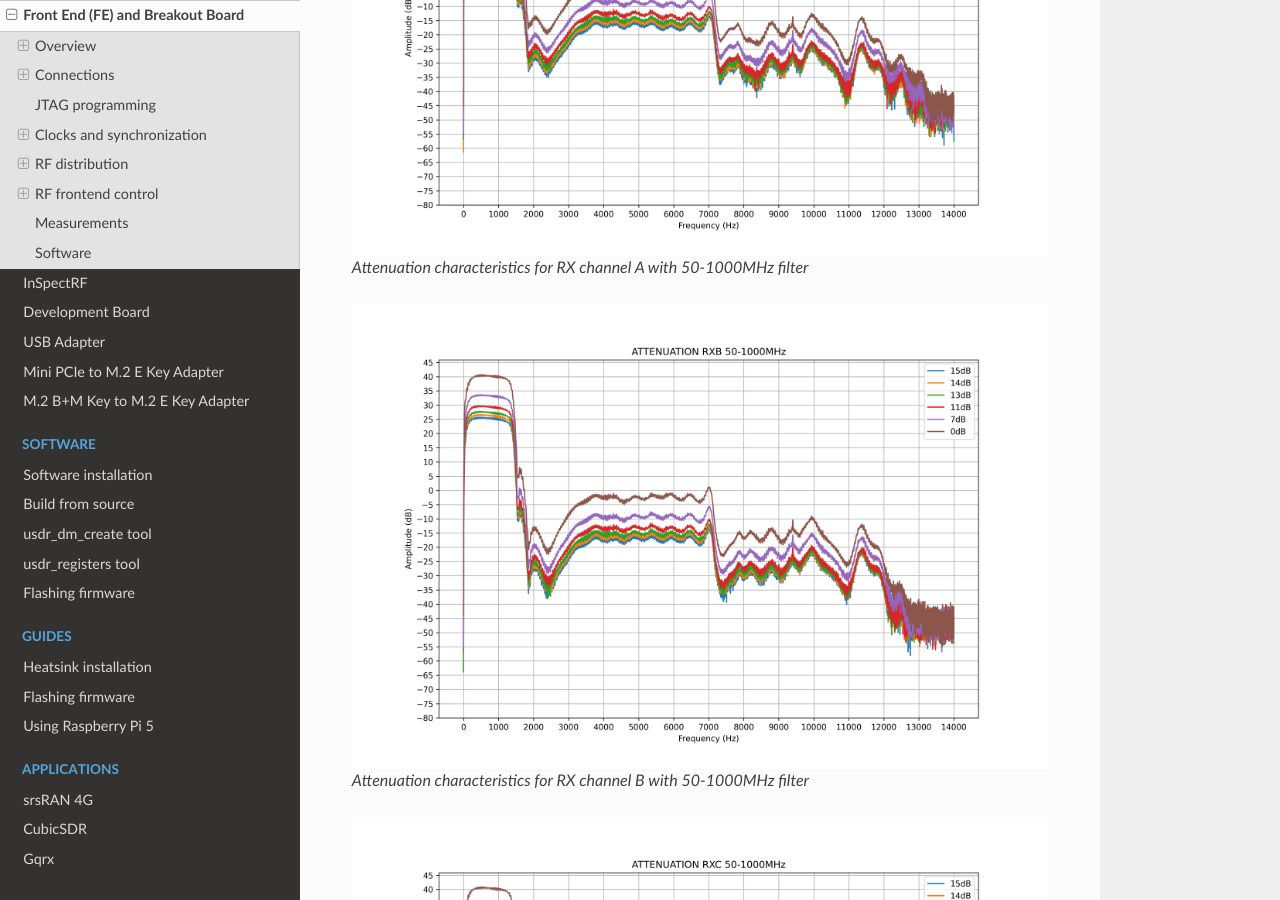
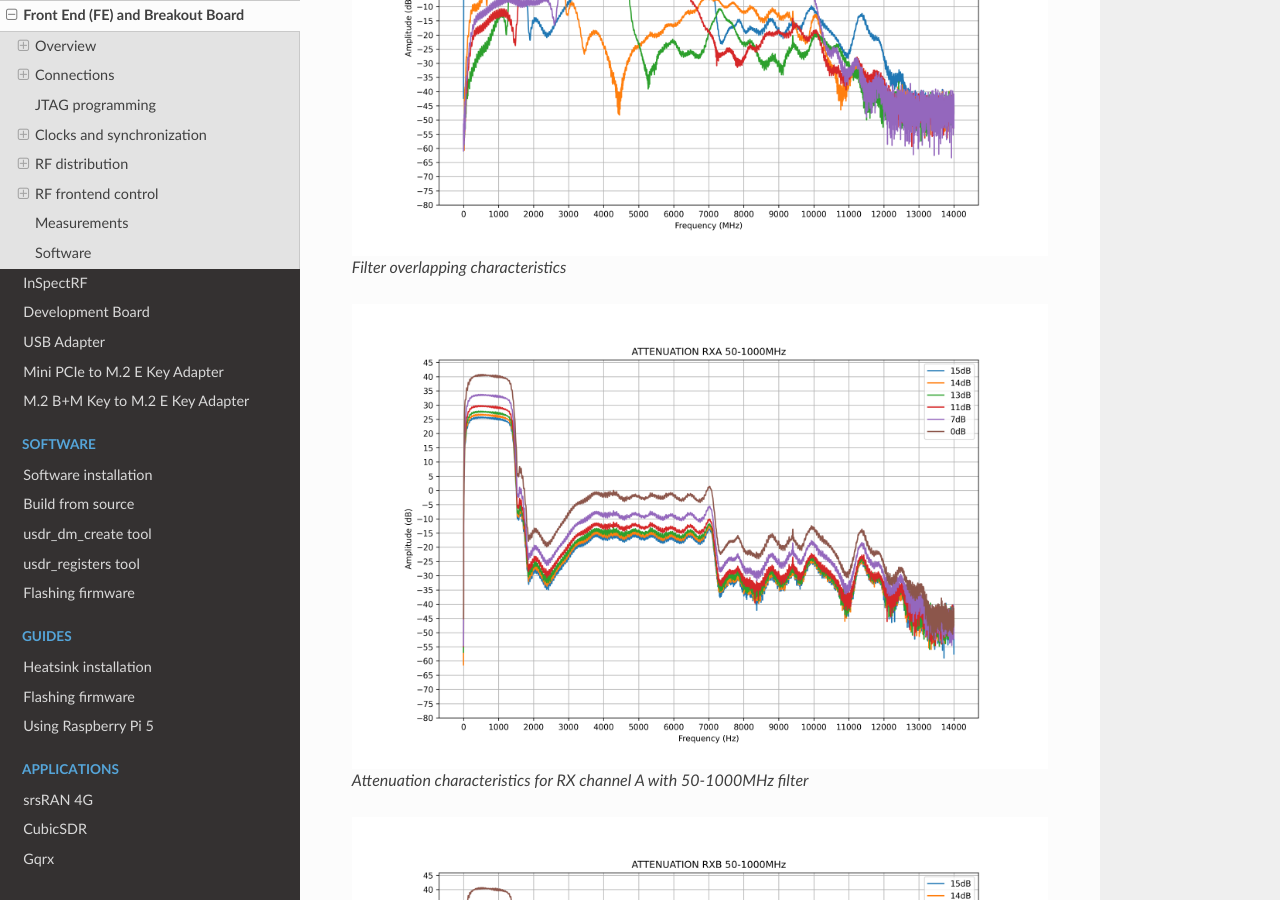
Before and after one commit to wavelet-lab/docs, a Sphinx documentation site: the page built from source/hardware/fe.rst, in a window 1280 px wide and 900 px high, scrolled down 20763 px. Built offline with Sphinx 7.4.7 and the Read the Docs theme 3.1.0, drawn with Linux system fonts in a browser that asks for light colours.

Commit message:
Updated.

```diff
--- a/source/hardware/fe.rst
+++ b/source/hardware/fe.rst
@@ -552,6 +552,11 @@ This section contains measurements for the RF paths on the FE board.
 
    Parameters of RX path with 3500-7100MHz filter
 
+.. figure:: ../_static/fe/graphs/RX_FILTERS_OVERLAPPING.png
+   :alt: filters overlapping
+
+   Filter overlapping characteristics
+
 .. figure:: ../_static/fe/graphs/ATTENUATION_RXA_50_1000MHz.png
    :alt: attenuation rxa 50-1000mhz
 
```
Also changed, not shown: source/_static/fe/graphs/RX_FILTERS_OVERLAPPING.png (added).
